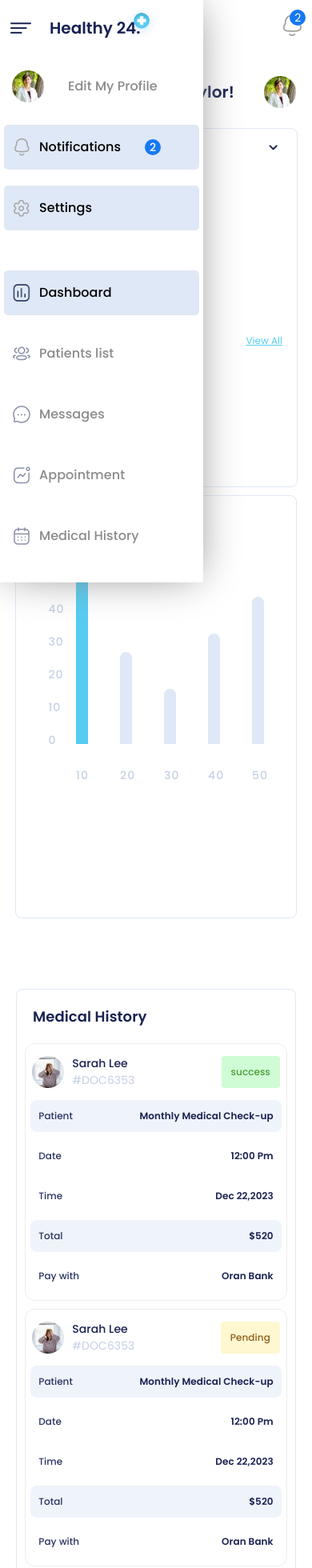
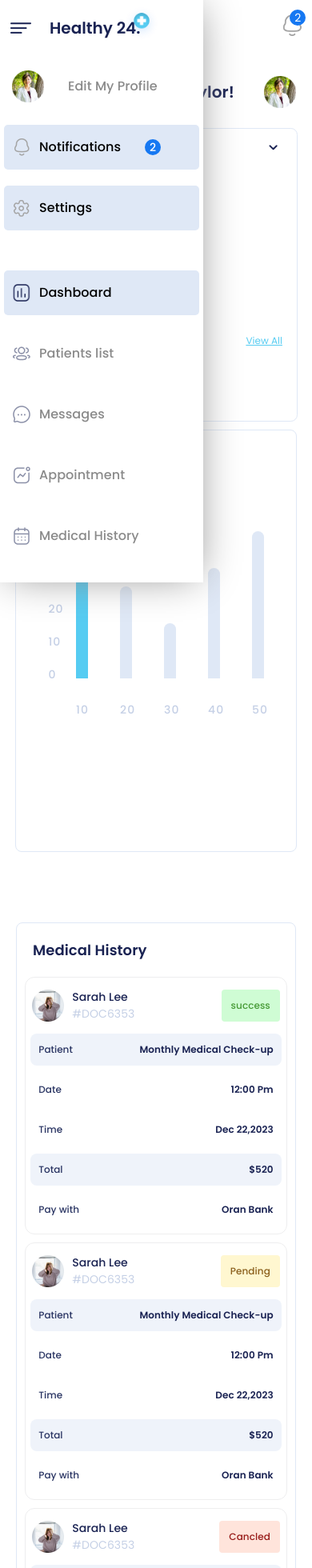
Before and after one commit to salahkhenfer/Doctor-s-Office-Management-System, a React (Vite) app: page / in a window 390 px wide. Shown: the top 1960 px of the page at 80% size. Built offline with nearby package versions, Linux system fonts and the light colour scheme.

Commit message:
last edit Dashboard

```diff
--- a/src/page/style/Dashbaord.css
+++ b/src/page/style/Dashbaord.css
@@ -491,7 +491,7 @@ time,
     border: 1px solid #dfe8f6;
     background: #fff;
     margin: 20px;
-    height: 100vh;
+    height: fit-content;
     position: relative;
     /* display: block; */
     top: 58px;
@@ -573,7 +573,7 @@ time,
 
   .calendar {
     width: 90%;
-    height: 53vh;
+    height: 365px;
     flex-shrink: 0;
     border-radius: 8.39px;
     border: 1px solid #dfe8f6;
```
